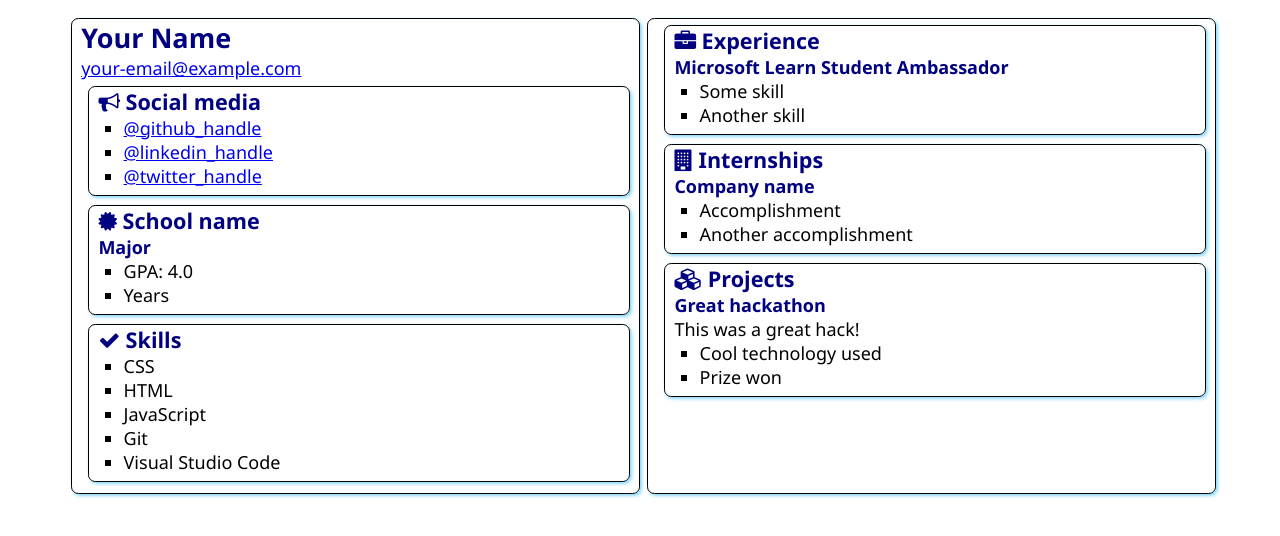
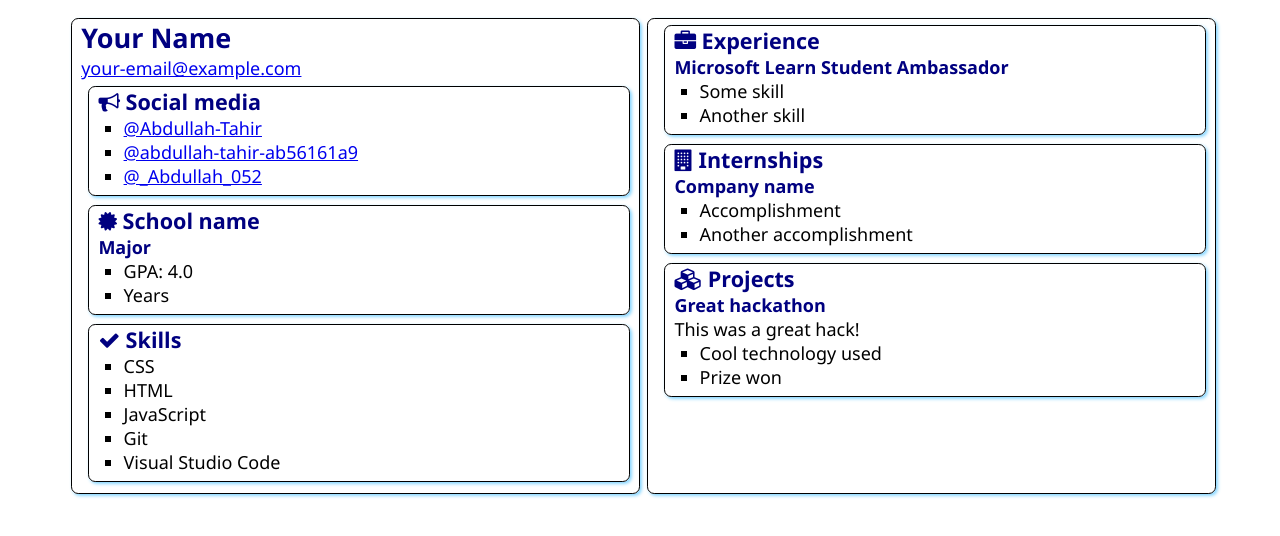
Before and after one commit to Abdullah-Tahir/SATechnicalOnboarding, a plain HTML site: page src/index.html in a window 1280 px wide. Drawn offline with Linux system fonts and the light colour scheme.

Commit message:
Update index.html
Added names and social media handles

```diff
--- a/src/index.html
+++ b/src/index.html
@@ -21,9 +21,9 @@
                     Social media
                 </h2>
                 <ul>
-                    <li><a href="https://github.com/<handle>">@github_handle</a></li>
-                    <li><a href="https://linkedin.com/in/<handle>">@linkedin_handle</a></li>
-                    <li><a href="https://twitter.com/<handle>">@twitter_handle</a></li>
+                    <li><a href="https://github.com/Abdullah-Tahir">@Abdullah-Tahir</a></li>
+                    <li><a href="https://www.linkedin.com/in/abdullah-tahir-ab56161a9">@abdullah-tahir-ab56161a9</a></li>
+                    <li><a href="https://twitter.com/_Abdullah_052">@_Abdullah_052</a></li>
                 </ul>
             </section>
 
```
